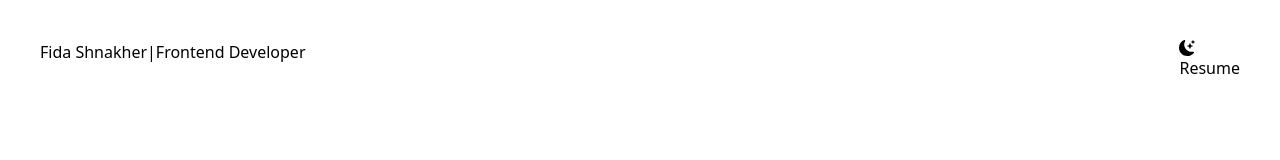
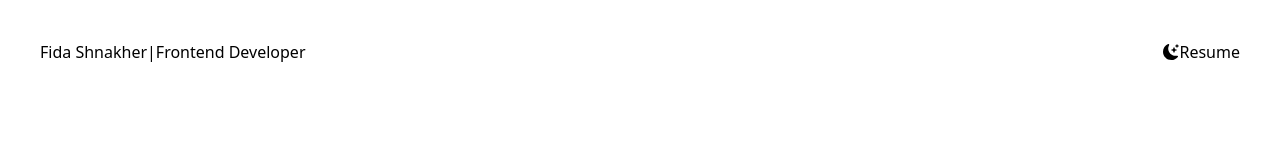
Before and after one commit to fidashn/fida-shnakher-portfolio, a Next.js app: page / in a window 1280 px wide. Shown: the top 160 px of the page. Built offline with nearby package versions, Linux system fonts and the light colour scheme.

Commit message:
changed the display setting of the additional elements

```diff
--- a/pages/index.tsx
+++ b/pages/index.tsx
@@ -16,7 +16,7 @@ export default function Home() {
         <section className='min-h-screen'>
           <nav className='py-10 mb-12 flex justify-between'>
             <h1>Fida Shnakher|Frontend Developer</h1>
-            <ul>
+            <ul className='flex items-center'>
              <li><BsFillMoonStarsFill/></li>
              <li><a href="../public/Fida-Sh-CV-FrontEnd.pdf">Resume</a></li>
             </ul>
```
